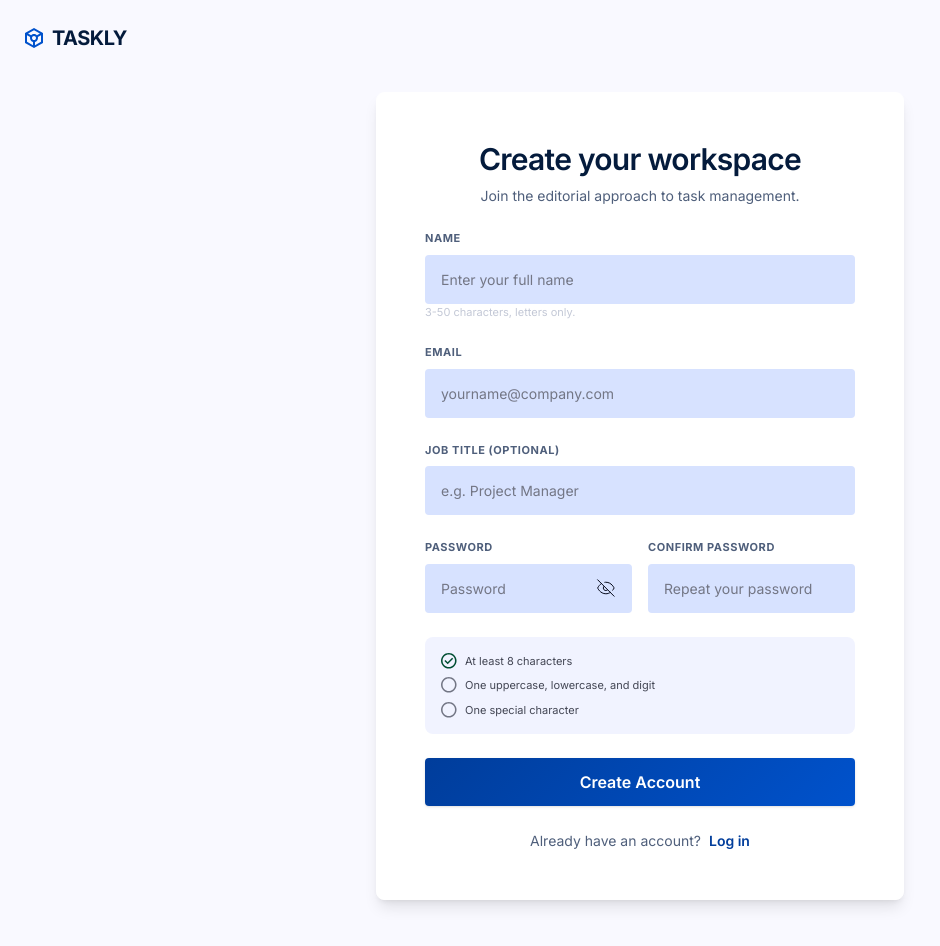
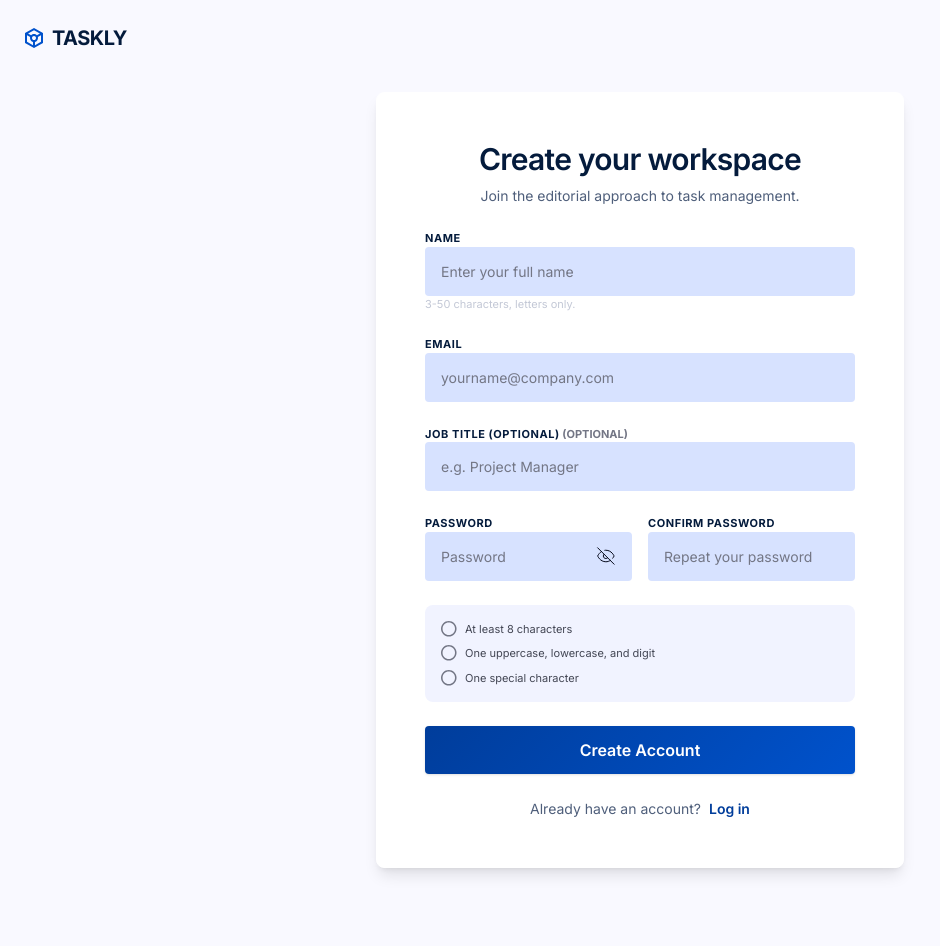
Before and after one commit to HaidyHisham/taskly, a React (Vite) app: page /sign-up in a window 1280 px wide. Shown: the whole page, without its empty margins (0-940 px from the left). After the commit the page ends 916 px from the top, so only its background shows below. Built offline with nearby package versions, Linux system fonts and the light colour scheme.

Commit message:
feat: handle validation for signup-form

```diff
--- a/package.json
+++ b/package.json
@@ -11,6 +11,7 @@
     "preview": "vite preview"
   },
   "dependencies": {
+    "@hookform/resolvers": "^5.4.0",
     "@reduxjs/toolkit": "^2.12.0",
     "@tailwindcss/vite": "^4.3.2",
     "react": "^19.2.7",
--- a/src/components/AuthButton.tsx
+++ b/src/components/AuthButton.tsx
@@ -12,7 +12,7 @@ const AuthButton: React.FC<IProps> = ({variant='primary', children, ...props})=>
     }
 
     return (
-        <button {...props} className={` w-full px-6 py-2.5 text-body leading-5 flex items-center justify-center gap-0.5 capitalize ${btnVariants[variant]} ${props.className}`}>
+        <button {...props} className={` w-full px-6 py-2.5 text-body leading-5 flex items-center justify-center gap-0.5 capitalize cursor-pointer ${btnVariants[variant]} ${props.className}`}>
             {children}
         </button>
     )
--- /dev/null
+++ b/src/components/FormField.tsx
@@ -0,0 +1,72 @@
+import type { InputHTMLAttributes } from "react";
+import FormInput from "./FormInput";
+import {
+  type FieldValues,
+  useController,
+  type UseControllerProps
+} from 'react-hook-form';
+
+interface IProps<TFieldValues extends FieldValues = FieldValues>
+  extends
+    Omit<InputHTMLAttributes<HTMLInputElement>, 'defaultValue' | 'name'>,
+    Omit<UseControllerProps<TFieldValues>, 'defaultValue'> {
+  label: string;
+  variant?: 'default' | 'error';
+  fieldMsg?: string;
+  isOptional?: boolean;
+  containerClassName?: string;
+  showPasswordToggle?: boolean;
+}
+
+const FormField = <TFieldValues extends FieldValues = FieldValues>(
+  props: IProps<TFieldValues>
+) => {
+  const { field, fieldState } = useController(props);
+  const {
+    label,
+    variant = 'default',
+    fieldMsg,
+    isOptional = false,
+    containerClassName = '',
+    control,
+    rules,
+    shouldUnregister,
+    disabled,
+    showPasswordToggle = true,
+    ...restHtmlProps
+  } = props;
+
+     const activeVariant = fieldState.error ? 'error' : variant;
+
+  return (
+    <div className={`flex flex-col gap-6px ${containerClassName}`}>
+      <label
+        className={`text-label-sm tracking-[0.55px] uppercase ${activeVariant === 'error' ? 'text-error' : 'text-slate-md'}`}
+        htmlFor={label}
+      >
+        {label}
+        {isOptional && (
+          <span className="text-secondary-light tracking-normal">
+            {' '}
+            (optional)
+          </span>
+        )}
+      </label>
+      <FormInput
+        id={label}
+        variant={activeVariant}
+        disabled={disabled}
+        {...field}
+        showPasswordToggle={showPasswordToggle}
+        {...restHtmlProps}
+      />
+      {fieldState.error ? (
+        <p className="text-error text-label">{fieldState.error.message}</p>
+      ) : (
+        fieldMsg && <p className="text-slate-light text-label">{fieldMsg}</p>
+      )}
+    </div>
+  );
+};
+
+export default FormField;
--- a/src/components/FormFields.tsx
+++ /dev/null
@@ -1,31 +0,0 @@
-import type { InputHTMLAttributes } from "react";
-import FormInput from "./FormInput";
-
-interface IProps extends InputHTMLAttributes<HTMLInputElement> {
-  label: string;
-  variant?: 'default' | 'error';
-  fieldMsg?: string;
-  isOptional?: boolean;
-  containerClassName?: string;
-  showPasswordToggle?: boolean;
-}
-const FormFields: React.FC<IProps> = ({label, variant='default', fieldMsg, isOptional = false, containerClassName, ...props})=>{
-
-    return (
-        <div className={`flex flex-col ${containerClassName}`} >
-           <label className={`font-bold pb-2 text-label tracking-[0.55px] uppercase ${variant === 'error' ? 'text-error' : 'text-slate-medium'}`}>
-            {label}
-          {isOptional && (
-          <span className="text-secondary-light tracking-normal">
-            {' '}
-            (optional)
-          </span>
-        )}
-            </label>
-           <FormInput id={label} {...props} variant={variant}/>
-           <p className={`${variant === 'error' ? 'text-error' : 'text-slate-light'} text-label`}>{fieldMsg}</p>
-
-        </div>
-    )
-}
-export default FormFields;
--- a/src/components/FormInput.tsx
+++ b/src/components/FormInput.tsx
@@ -13,14 +13,14 @@ const FormInput: React.FC<IProps> = ({ variant = 'default', showPasswordToggle =
     default:
       'bg-surface-highest focus-within:outline-primary focus-visible:outline-primary',
     error:
-      'bg-error-background focus-within:outline-error-dark focus-visible:outline-error-dark',
+      'bg-error/10 outline outline-1 outline-error focus-within:outline-error focus-visible:outline-error',
   };
 
   const inputVariants = {
     default:
       'bg-surface-highest placeholder:text-secondary-light text-secondary focus-within:outline-primary focus-visible:outline-primary',
     error:
-      'bg-error-background text-error-dark focus-within:outline-error-dark focus-visible:outline-error-dark',
+      'text-error placeholder:text-error/60 focus-within:outline-error focus-visible:outline-error',
   };
 
   return (
--- a/src/features/auth/components/SignUpForm.tsx
+++ b/src/features/auth/components/SignUpForm.tsx
@@ -1,39 +1,113 @@
 import AuthButton from "@/components/AuthButton"
-import FormFields from "@/components/FormFields"
+import FormField from "@/components/FormField"
 import Title from "@/components/Title"
 import PasswordValidations from "@/features/auth/components/PasswordValidations"
+import { signupSchema, type TSignupInput } from "@/features/schemas/signup.schema"
+import { zodResolver } from "@hookform/resolvers/zod"
+import { useForm, type SubmitHandler } from "react-hook-form"
 import { Link } from "react-router-dom"
 
 function SignUpForm() {
+  const {
+    handleSubmit,
+    control,
+    watch,
+    formState: { errors },
+  } = useForm<TSignupInput>({
+    resolver: zodResolver(signupSchema),
+    mode: 'onChange',
+    defaultValues: {
+      data: {
+        name: '',
+        job_title: '',
+      },
+      email: '',
+      password: '',
+      confirm_password: '',
+    },
+  });
+  const watchedPassword = watch('password');
+  const isPassLengthValid = /^.{8,}$/.test(watchedPassword);
+  const isPassFormateValid = /^(?=.*[a-z])(?=.*[A-Z])(?=.*\d).+$/.test(
+    watchedPassword
+  );
+  const hasSpecialChar = /^(?=.*[!@#$%^&*(),.?":{}|<>]).+$/.test(
+    watchedPassword
+  );
+
+  const onSubmit: SubmitHandler<TSignupInput> = (data) => {
+    console.log(data);
+  };
   return (
     <>
       <div className="mb-6">
-        <Title title="Create your workspace" description="Join the editorial approach to task management."/>
+        <Title title="Create your workspace" description="Join the editorial approach to task management." />
       </div>
-        <form className="w-full grid grid-cols-1 md:grid-cols-2 gap-x-4 gap-y-6">
-            <FormFields label="Name" type="text" required placeholder="Enter your full name"
-             fieldMsg="3-50 characters, letters only." containerClassName="md:col-span-2"/>
-            <FormFields label="Email" type="email" required placeholder="yourname@company.com" containerClassName="md:col-span-2"/>
-            <FormFields label = "Job Title (Optional)" type="text" placeholder="e.g. Project Manager" containerClassName="md:col-span-2"/>
-            <FormFields
+      <form onSubmit={handleSubmit(onSubmit)} className="w-full grid grid-cols-1 md:grid-cols-2 gap-x-4 gap-y-6">
+        <FormField
+          control={control}
+          name="data.name"
+          label="Name"
+          type="text"
+          placeholder="Enter your full name"
+          fieldMsg={errors.data?.name?.message || "3-50 characters, letters only."}
+          variant={errors.data?.name ? "error" : "default"}
+          containerClassName="md:col-span-2"
+
+        />
+        <FormField
+          control={control}
+          name="email"
+          label="Email"
+          type="email"
+
+          placeholder="yourname@company.com"
+          fieldMsg={errors.email?.message}
+          variant={errors.email ? "error" : "default"}
+          containerClassName="md:col-span-2"
+
+        />
+        <FormField
+          label="Job Title (Optional)"
+          control={control}
+          name="data.job_title"
+          type="text"
+          placeholder="e.g. Project Manager"
+          fieldMsg={errors.data?.job_title?.message}
+          variant={errors.data?.job_title ? "error" : "default"}
+          containerClassName="md:col-span-2"
+          isOptional
+
+        />
+        <FormField
+         control={control}
           name="password"
           label="Password"
           type="password"
-             required placeholder="Password"
+
+          placeholder="Password"
+          fieldMsg={errors.password?.message}
+          variant={errors.password ? "error" : "default"}
           containerClassName="md:col-span-1"
+
         />
-             <FormFields
+        <FormField
+         control={control}
           name="confirm_password"
           label="confirm password"
           type="password"
-             required placeholder="Repeat your password"
+
+          placeholder="Repeat your password"
+          fieldMsg={errors.confirm_password?.message}
+          variant={errors.confirm_password ? "error" : "default"}
           containerClassName="md:col-span-1"
           showPasswordToggle={false}
+
         />
         <div className="hidden md:block md:col-span-2 space-y-2 rounded-8px p-4 bg-surface-low">
-               <PasswordValidations label="At least 8 characters" isValid/>
-               <PasswordValidations label="One uppercase, lowercase, and digit"/>
-               <PasswordValidations label="One special character"/>
+          <PasswordValidations label="At least 8 characters" isValid={isPassLengthValid} />
+          <PasswordValidations label="One uppercase, lowercase, and digit" isValid={isPassFormateValid} />
+          <PasswordValidations label="One special character" isValid={hasSpecialChar} />
         </div>
         <div className="md:col-span-2 flex justify-center">
           <AuthButton className="py-3.5">Create Account</AuthButton>
--- /dev/null
+++ b/src/features/types/signup.types.ts
@@ -0,0 +1,8 @@
+export interface ISignUp {
+  email: string,
+  password: string,
+  data: {
+    name: string,
+    department: string
+  }
+  }
```
Also changed, not shown: src/features/schemas/signup.schema.ts (added, +45 -0 lines), 1 other file (tests, documents, lock files or other folders). Lines whose indentation alone changed are shown as unchanged.
